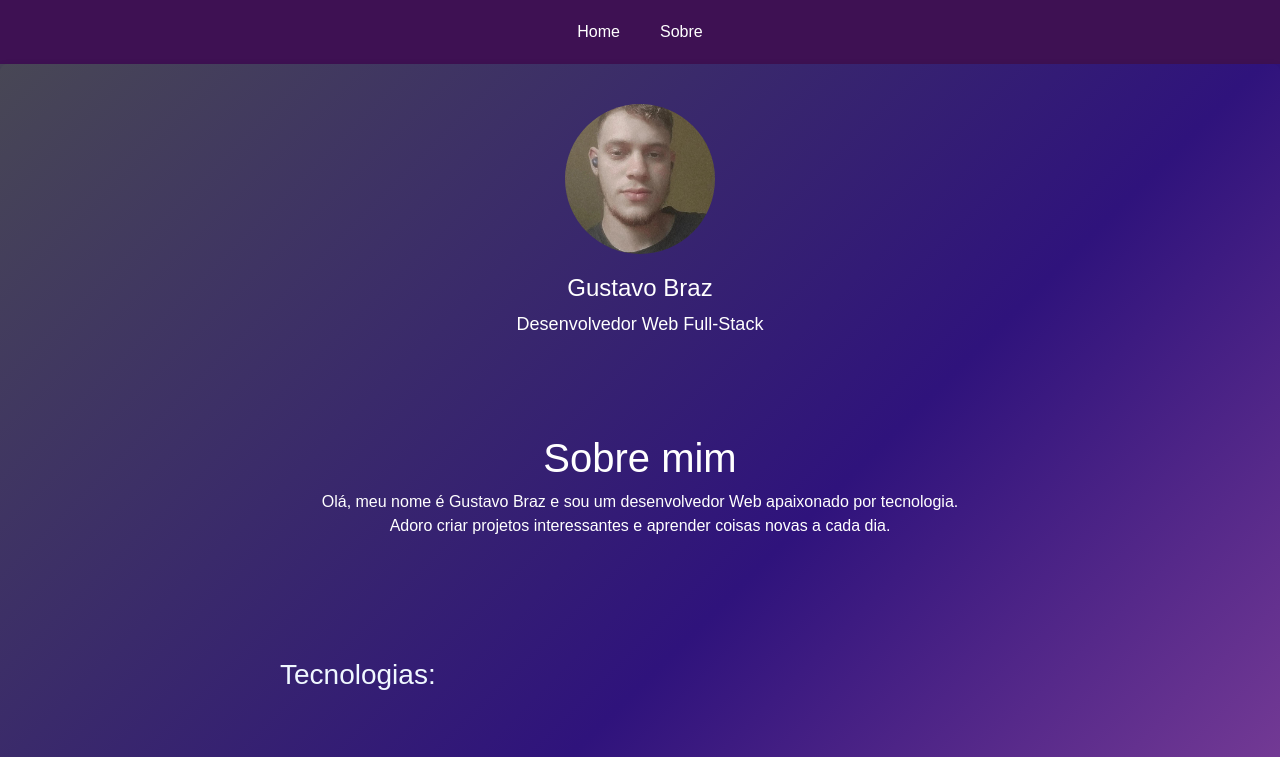
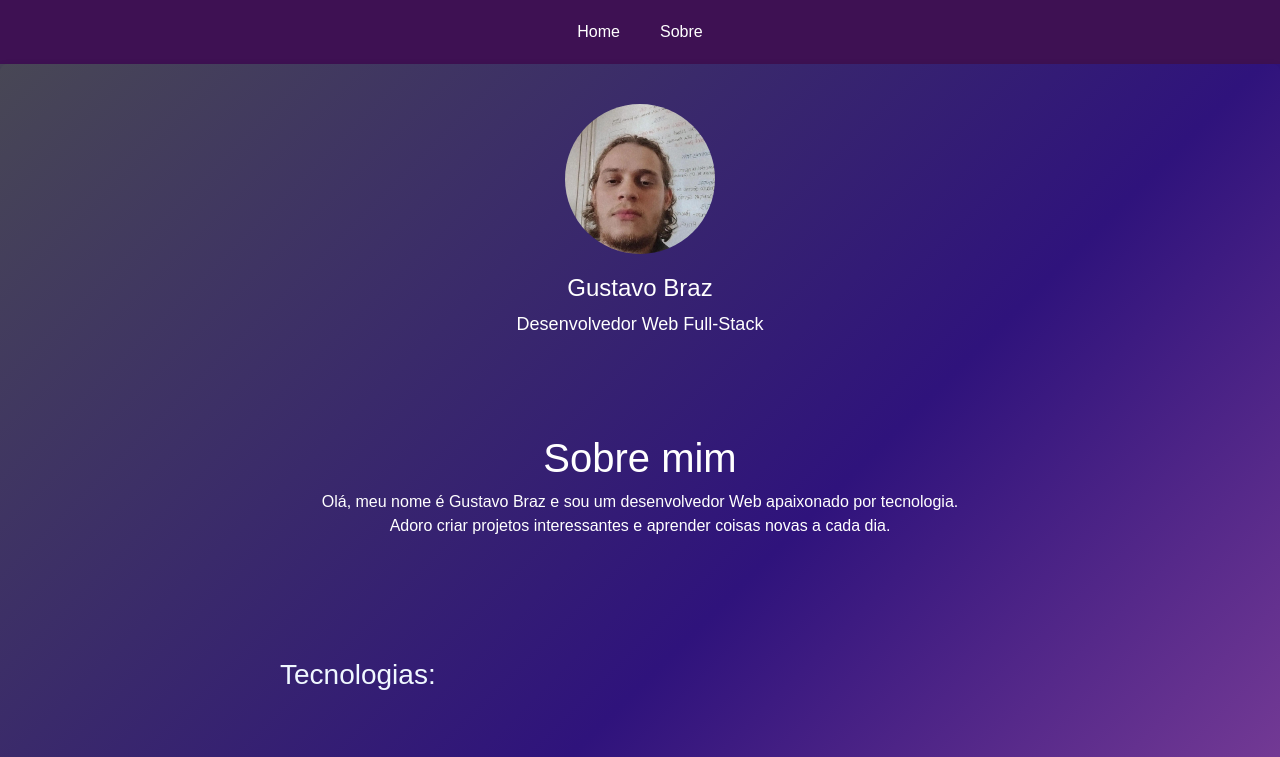
Before and after one commit to Gustavobbraz/Portifolio-AngularWebSite, an Angular app: page /about in a window 1280 px wide. Shown: the top 757 px of the page. Built offline with nearby package versions, Linux system fonts and the light colour scheme.

Commit message:
img profile

```diff
--- a/src/app/pages/about/about.component.html
+++ b/src/app/pages/about/about.component.html
@@ -4,7 +4,7 @@
 <body>
   <header>
     <div class="profile">
-      <img src="../../../assets/img/img-profile.jpg" alt="Foto de Perfil">
+      <img src="../../../assets/img/Imagem do WhatsApp de 2025-02-03 à(s) 16.18.11_544af288.jpg" alt="Foto de Perfil">
       <h1>Gustavo Braz</h1>
       <p>Desenvolvedor Web Full-Stack</p>
     </div>
@@ -30,7 +30,7 @@
     </p>
 
     <div class="container">
-    <a href="https://drive.google.com/file/d/1qETHQpgKNHdFX2hvlRZpztXQ-0Gjr85V/view?usp=sharing" download>
+    <a href="https://drive.google.com/file/d/1gsqzNUr7eUcNc5YuyxnLjldsHkMqBlJu/view?usp=drive_link" download>
       <button class="download-button">Baixar Currículo</button>
     </a>
   </div>
```
Also changed, not shown: src/assets/img/Imagem do WhatsApp de 2025-02-03 à(s) 16.18.11_544af288.jpg (added).
